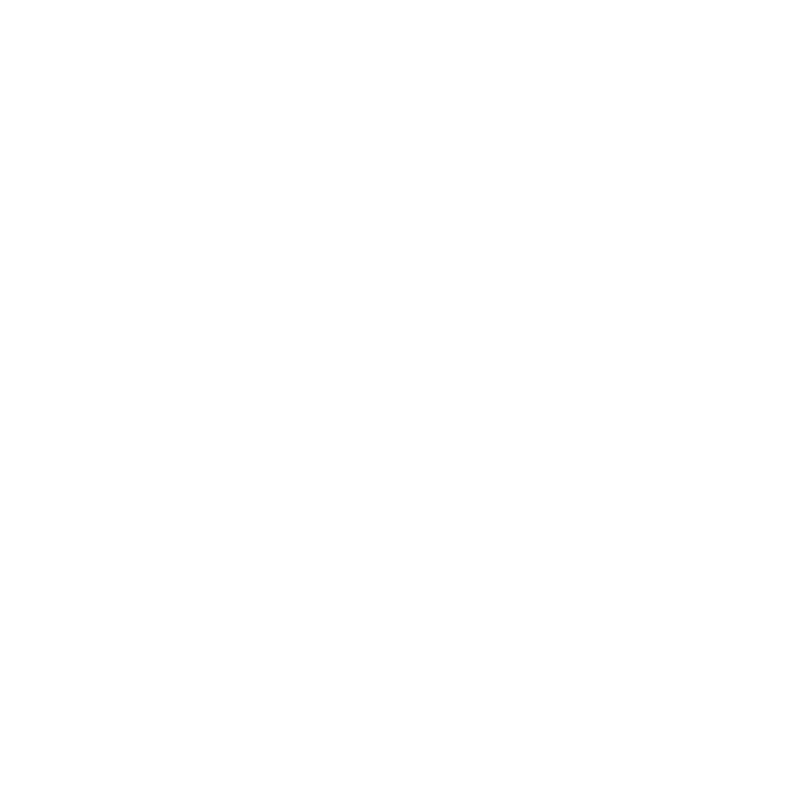
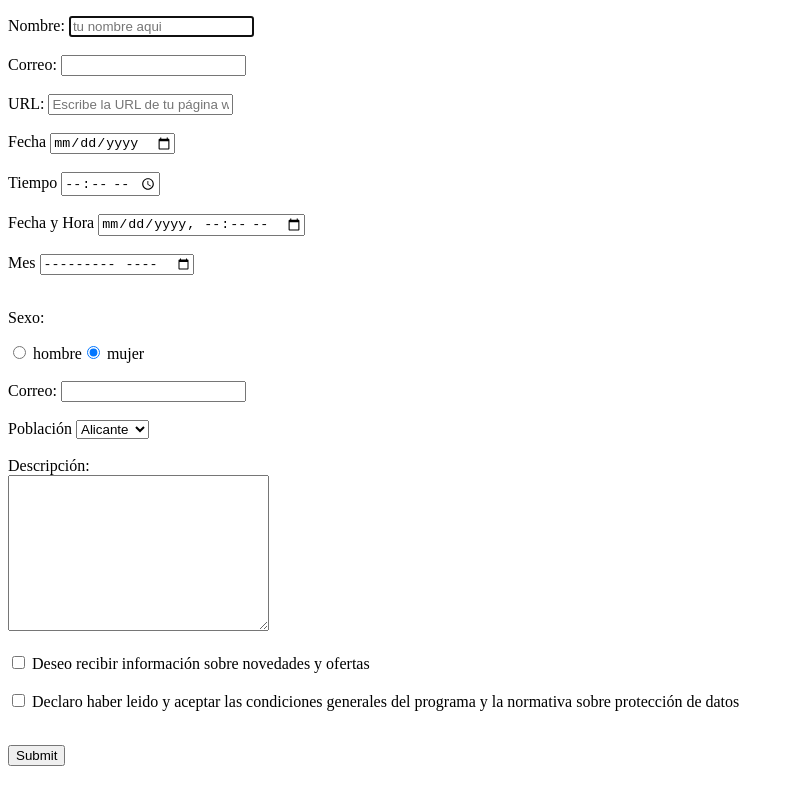
Before and after one commit to GreissyNV/deberes, a plain HTML site: page Formularios/Formularios_3/index.html in a window 1280 px wide. Shown: the whole page, without its empty margins (0-794 px from the left). Drawn offline with Linux system fonts and the light colour scheme.

Commit message:
formulario3

```diff
--- a/Formularios/Formularios_3/index.html
+++ b/Formularios/Formularios_3/index.html
@@ -1,21 +1,79 @@
-<!-- Ejercicios - Formularios (HTML5) Enunciado Crea una página web que contenga un
-formulario con los siguientes campos de información: Nombre, con un control de
-tipo texto obligatorio y con autofoco. Correo electrónico, con un control de
-tipo email obligatorio. URL, con un control de tipo url que muestre la ayuda
-"Escribe la URL de tu página web personal". Fecha, con un control de tipo date.
-Tiempo, con un control de tipo time. Fecha y hora, con un control de tipo
-datetime. Mes, con un control de tipo month. Semana, con un control de tipo
-week. Número, con un control de tipo number que limite la entrada a un valor
-entre -10 y 10. Teléfono, con un control de tipo tel. Término de búsqueda, con
-un control de tipo search. Color favorito, con un control de tipo color. Un
-botón de envío. Además, tienes que tener en cuenta los siguientes requisitos: El
-título de la página debe ser Formulario de prueba de HTML5. El método de envío
-del formulario debe ser GET. El destino del envío del formulario debe ser "".
-Nota: si al validar el código HTML de tu página web con el validador del W3C se
-muestran mensajes de advertencia como The date input type is not supported in
-all browsers. Please be sure to test, and consider using a polyfill. no te
-preocupes, el validador te está avisando de que lleves cuidado al usar una
-característica de HTML5 que no está admitida por todos los navegadores actuales.
-Nota: por lo anterior, cuando realices esta actividad y compruebes cómo se
-visualiza tu página web en distintos navegadores es muy probable que obtengas
-diferentes resultados. -->
+<!DOCTYPE html>
+<html lang="es">
+<head>
+    <meta charset="UTF-8">
+    <meta name="viewport" content="width=device-width, initial-scale=1.0">
+    <title>Formulario de registro - Mi web</title>
+    <style>
+        .my-input {
+            margin-top: 1rem;
+        }
+    </style>
+</head>
+
+<body>
+    <form action="#" method="get" autocomplete="off">
+        <div class="my-input">
+        <label for="nombre">Nombre:</label>
+        <input type="text" name="nombre" id="nombre" placeholder="tu nombre aqui" autofocus>
+    </div>
+    <br>
+        <label for="email">Correo:</label>
+        <input type="text" name="email" id="email">
+        <br>
+        <br>
+        <label for="url">URL:</label>
+        <input type="text" name="url" id="url" placeholder="Escribe la URL de tu página web personal">
+        <br><br>
+        <label for="Fecha">Fecha</label>
+        <input type="date" name="fecha" id="fecha">
+        <br><br>
+        <label for="time">Tiempo</label>
+        <input type="time" name="tiempo" id="tiempo">
+        <br><br>
+        <label for="fecha-hora">Fecha y Hora</label>
+        <input type="datetime-local" name="fecha-hora" id="fecha-hora">
+        <br><br>
+        <label for="mes">Mes</label>
+        <input type="month" name="mes" id="mes">
+        <br><br>
+
+
+
+
+    <p>Sexo:</p><input type="radio" name="sexo" id="hombre" value="hombre">
+    <label for="hombre">hombre</label><input type="radio" name="sexo" id="mujer" value="mujer" checked>
+    <label for="mujer">mujer</label>
+    <br>
+    <br>
+        <label for="email">Correo:</label>
+        <input type="text" name="email" id="email">
+    <br>
+    <br>
+    <label for="ciudad">Población</label>
+    <select name="ciudad" id="ciudad">
+        <option value="alicante">Alicante</option>
+        <option value="madrid">Madrid</option>
+        <option value="sevilla">Sevilla</option>
+        <option value="valencia">Valencia</option>
+    </select>
+    <br>
+    <br>
+    <label for="description">Descripción:</label><br>
+        <textarea wrap="soft" cols="30" rows="10" name="description" id="description" placeholder=""></textarea>
+    <br>
+    <br>
+    <input type="checkbox" name="publicidad" id="publicidad" value="aceptacion">
+        <label for="publicidad">Deseo recibir información sobre novedades y ofertas</label>
+        <br>
+        <br>
+        <input type="checkbox" name="privacidad" id="privacidad" value="negacion">
+        <label for="publicidad">Declaro haber leido y aceptar las condiciones generales del programa y la normativa sobre protección de datos</label>
+        <br>
+        <br>
+        <div class="my-input">
+            <input type="submit">
+        </div>
+
+</body>
+</html>
```
